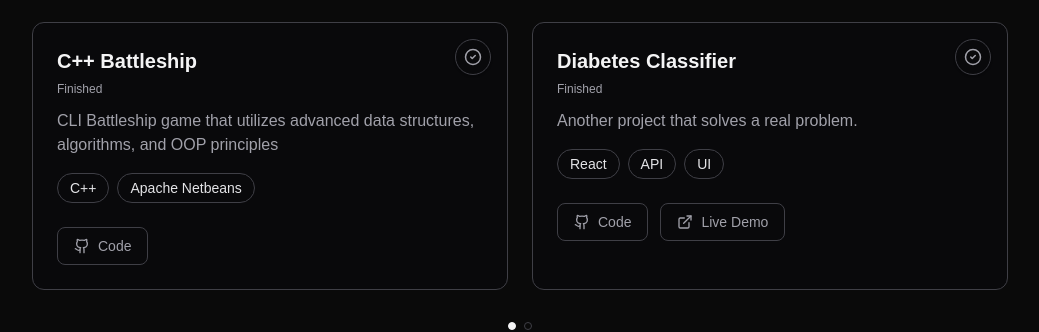
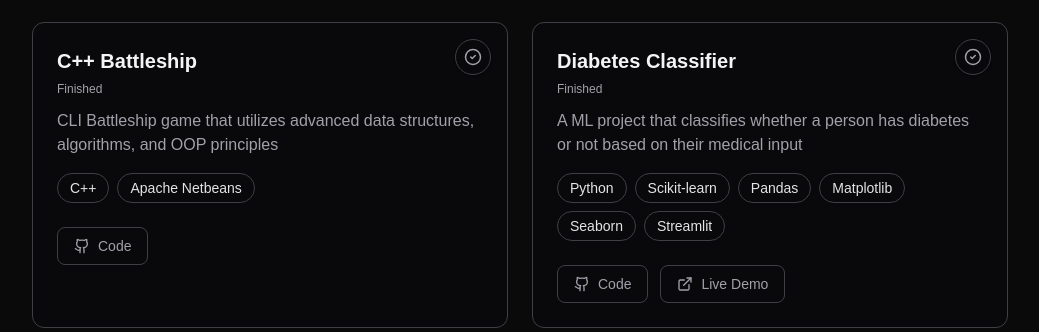
Before and after one commit to Coolguy4123/Portfolio, a Next.js app: page / in a window 1280 px wide. Shown: the part 1478-1810 px from the top of the page, without its empty margins (120-1159 px from the left). Built offline with nearby package versions, Linux system fonts and the light colour scheme.

Commit message:
Modified Project 2 description and skills

```diff
--- a/app/page.tsx
+++ b/app/page.tsx
@@ -14,8 +14,8 @@ const projects = [
   },
   {
     title: "Diabetes Classifier",
-    description: "Another project that solves a real problem.",
-    tech: ["React", "API", "UI"],
+    description: "A ML project that classifies whether a person has diabetes or not based on their medical input",
+    tech: ["Python", "Scikit-learn", "Pandas", "Matplotlib", "Seaborn", "Streamlit"],
     link: "https://github.com/yourname/project-two",
     status: "finished",
     demo: "https://github.com/yourname/project-two"
```
